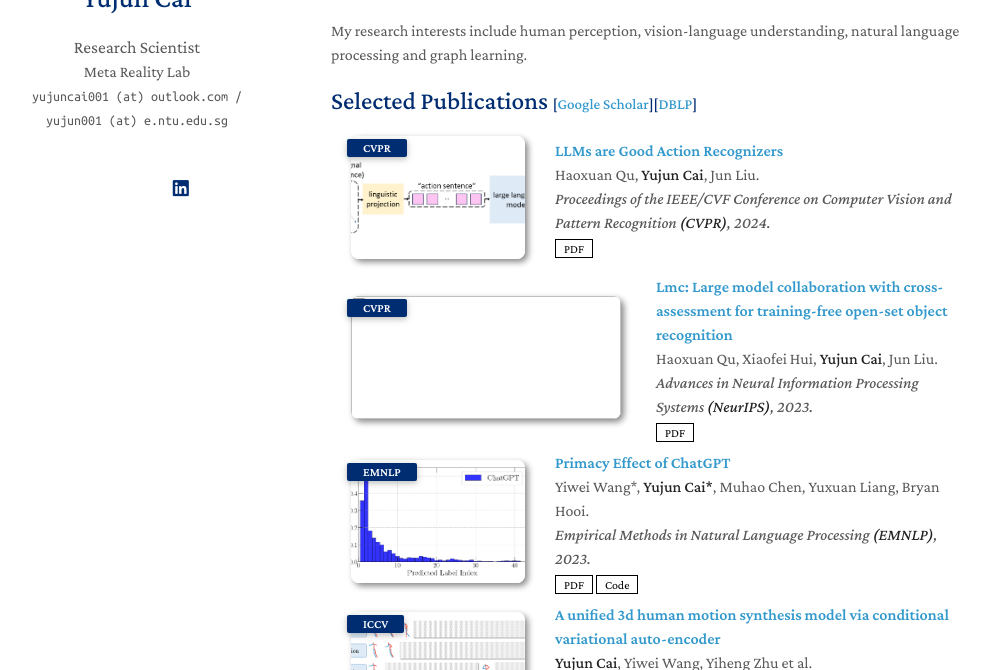
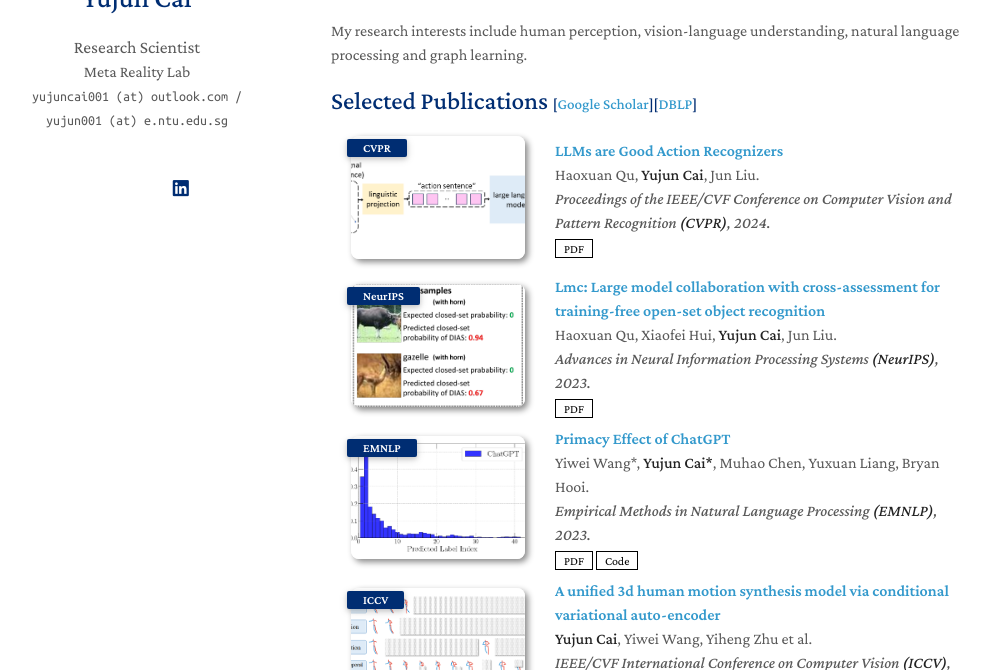
Before and after one commit to vanoracai/vanoracai.github.io, a Jekyll site: the page built from index.md, in a window 1280 px wide and 900 px high, cut to the strip 230-900 px from the top of the window. Shown: the whole strip, without its empty margins (139-1129 px from the left). Built offline with Jekyll 4.4.1, drawn with Linux system fonts in a browser that asks for light colours; nearby versions of some CDN libraries; a style sheet for code colours, icons or effects is not loaded; our own code applies the rules of GitHub Pages for plain Markdown files.

Commit message:
Update publications.md

```diff
--- a/_includes/publications.md
+++ b/_includes/publications.md
@@ -26,8 +26,8 @@
 <li>
 <div class="pub-row">
   <div class="col-sm-3 abbr" style="position: relative;padding-right: 15px;padding-left: 15px;">
-    <img src="papers/neurips/fig.png" class="teaser img-fluid z-depth-1">
-            <abbr class="badge">CVPR</abbr>
+    <img src="papers/2023neurips/fig.png" class="teaser img-fluid z-depth-1">
+            <abbr class="badge">NeurIPS</abbr>
   </div>
   <div class="col-sm-9" style="position: relative;padding-right: 15px;padding-left: 20px;">
       <div class="title"><a href="https://proceedings.neurips.cc/paper_files/paper/2023/file/91813e5ddd9658b99be4c532e274b49c-Paper-Conference.pdf">Lmc: Large model collaboration with cross-assessment for training-free open-set object recognition</a></div>
```
